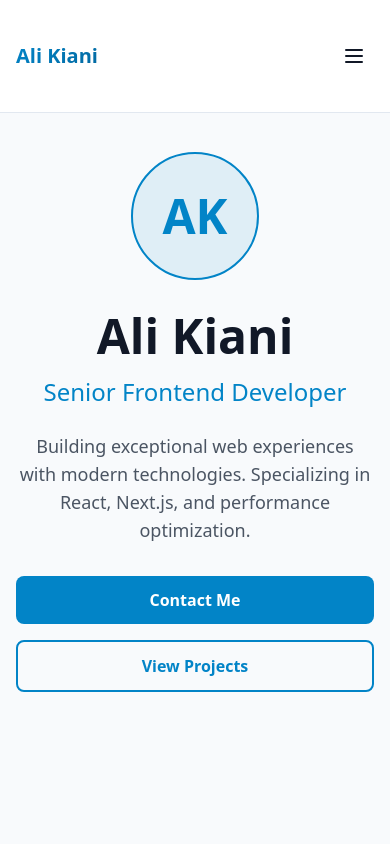
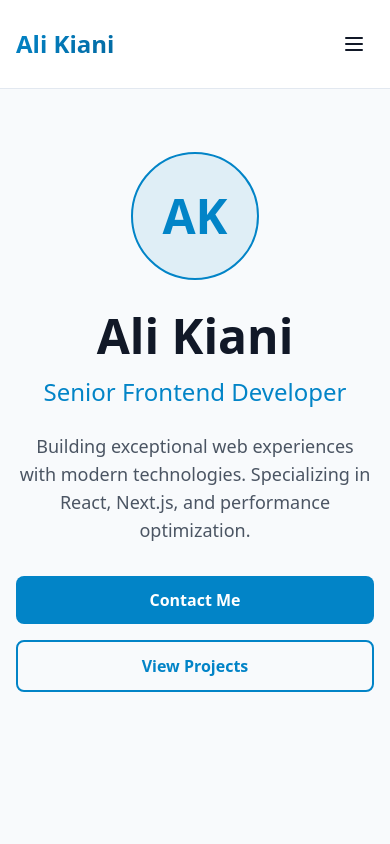
Before and after one commit to ali7887/portfolio, a Next.js app: page / in a window 390 px wide. Shown: the top 844 px of the page. Built offline with nearby package versions, Linux system fonts and the light colour scheme.

Commit message:
Fix uniform shrink + full transparency

```diff
--- a/src/components/layout/Header.tsx
+++ b/src/components/layout/Header.tsx
@@ -57,25 +57,20 @@ export function Header() {
         animate={{ y: 0 }}
         transition={{ duration: 0.5, ease: 'easeOut' }}
         className={cn(
-          'fixed top-0 left-0 right-0 z-50 border-b transition-all duration-300',
+          'fixed top-0 left-0 right-0 z-50 border-b transition-all duration-500 ease-in-out',
           isScrolled
-            ? 'py-3 bg-white/60 backdrop-blur-xl shadow-sm border-gray-200/30'
-            : 'py-6 bg-white/95 backdrop-blur-md border-gray-200'
+            ? 'py-2 bg-white/50 backdrop-blur-xl shadow-md border-gray-200/40'
+            : 'py-6 bg-white border-b border-gray-200'
         )}
       >
         <nav className="container mx-auto px-4 sm:px-6 lg:px-8">
-          <div
-            className={cn(
-              'flex items-center justify-between transition-all duration-300',
-              isScrolled ? 'h-12' : 'h-16 md:h-20'
-            )}
-          >
+          <div className="flex items-center justify-between">
             {/* Logo */}
             <Link
               href="/"
               className={cn(
-                'font-bold text-gradient-primary hover:opacity-80 transition-all',
-                isScrolled ? 'text-xl' : 'text-xl md:text-2xl'
+                'font-bold text-gradient-primary hover:opacity-80 transition-all duration-500',
+                isScrolled ? 'text-lg' : 'text-2xl'
               )}
               aria-label="Ali Kiani - Home"
             >
@@ -108,7 +103,8 @@ export function Header() {
                       }
                     }}
                     className={cn(
-                      'relative text-sm font-medium transition-colors',
+                      'relative font-medium transition-all duration-500',
+                      isScrolled ? 'text-sm' : 'text-base',
                       isActive
                         ? 'text-accent-primary'
                         : 'text-gray-700 hover:text-accent-primary'
@@ -140,9 +136,15 @@ export function Header() {
                     target="_blank"
                     rel="noopener noreferrer"
                     aria-label={link.name}
-                    className="p-2 rounded-lg hover:bg-gray-100 transition-colors text-gray-700 hover:text-accent-primary hidden sm:flex"
+                    className={cn(
+                      'rounded-lg hover:bg-gray-100 transition-all duration-500 text-gray-700 hover:text-accent-primary hidden sm:flex',
+                      isScrolled ? 'p-1.5' : 'p-2'
+                    )}
                   >
-                    <Icon className="w-5 h-5" />
+                    <Icon className={cn(
+                      'transition-all duration-500',
+                      isScrolled ? 'w-4 h-4' : 'w-5 h-5'
+                    )} />
                   </a>
                 );
               })}
```
